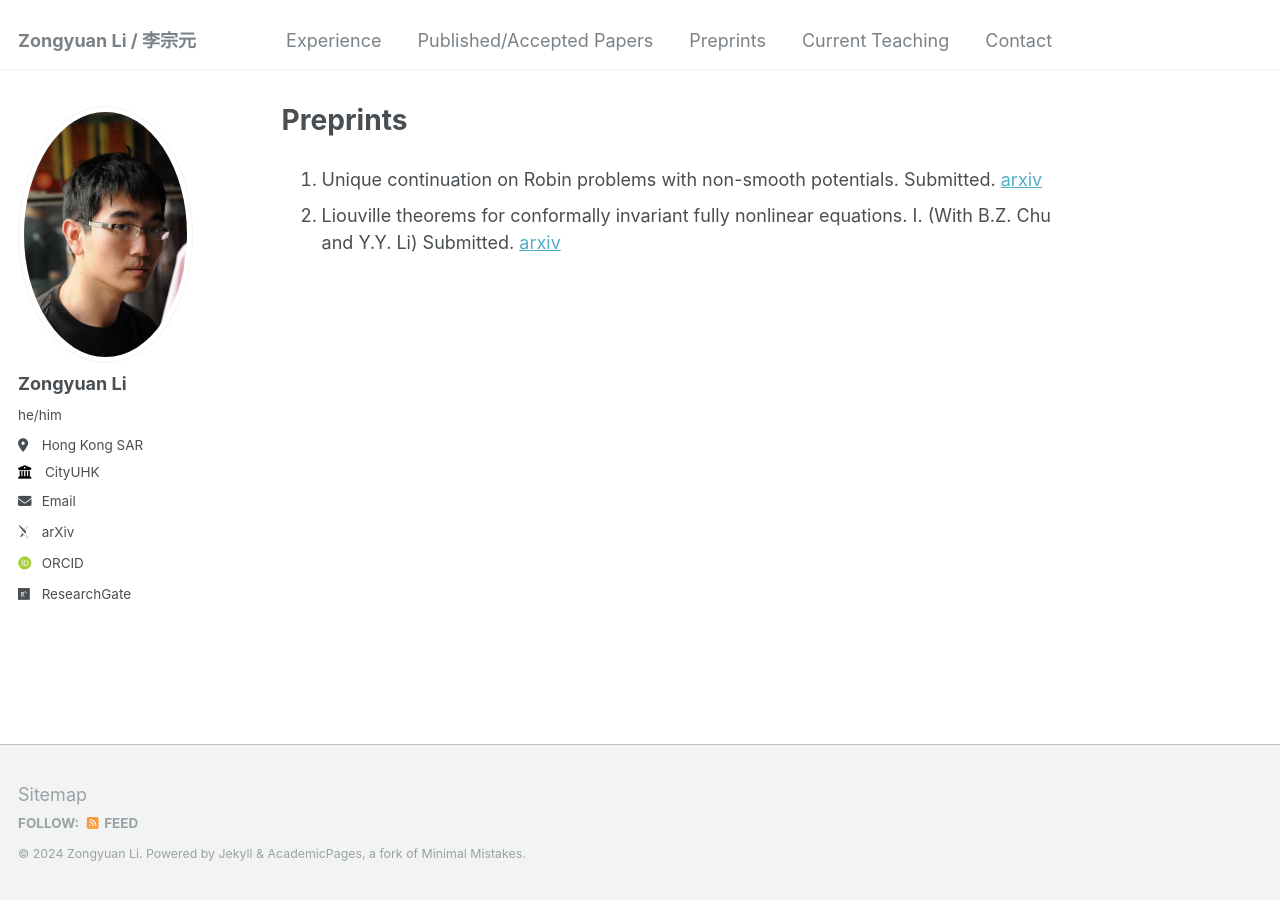
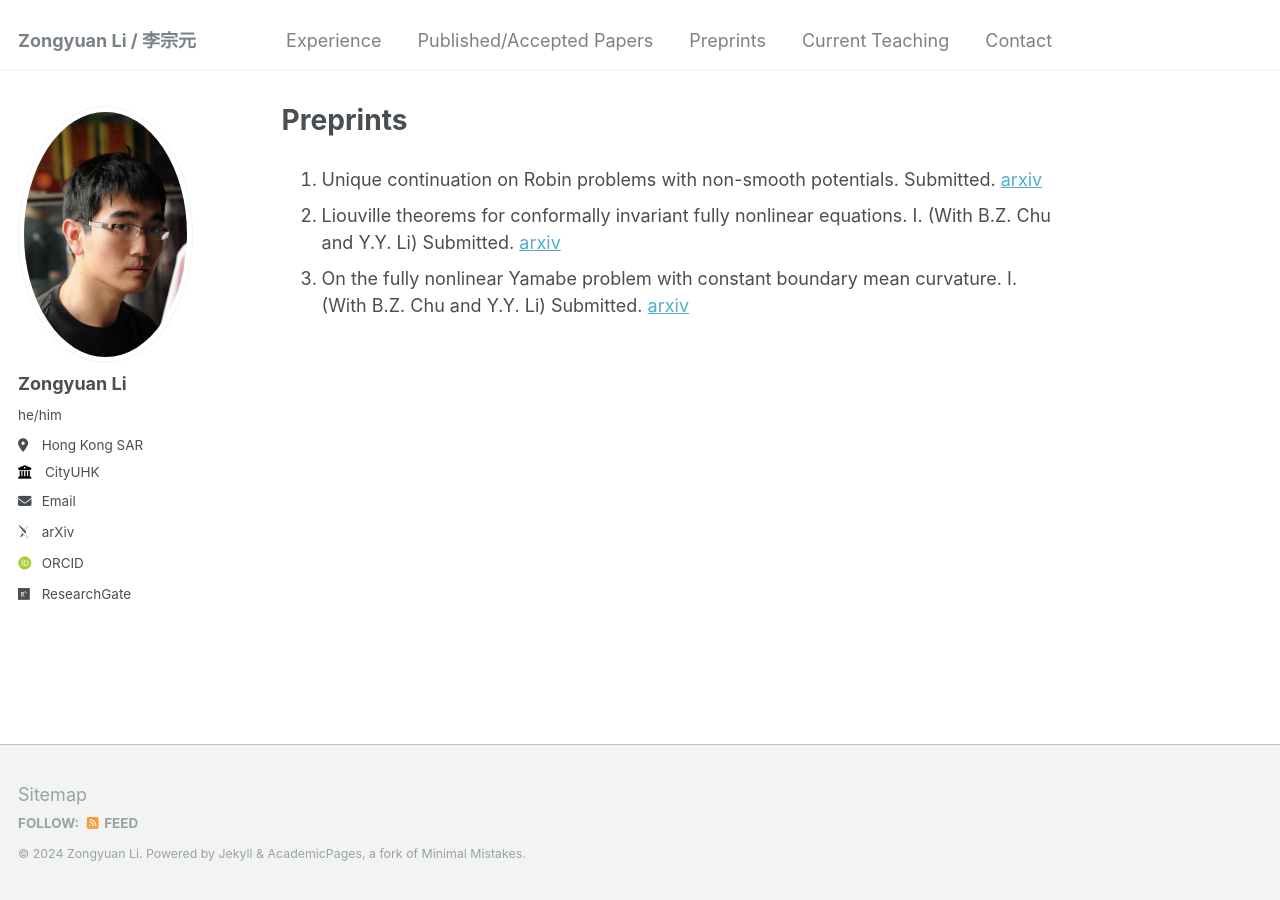
Before and after one commit to zongyuan-li/zongyuan-li.github.io, a Jekyll site: the page built from _pages/Preprints.md, in a window 1280 px wide. Built offline with Jekyll 4.4.1, drawn with Linux system fonts in a browser that asks for light colours; some web fonts are replaced.

Commit message:
Update Preprints.md

```diff
--- a/_pages/Preprints.md
+++ b/_pages/Preprints.md
@@ -9,3 +9,4 @@
 
   1. Unique continuation on Robin problems with non-smooth potentials.  Submitted. [arxiv](https://arxiv.org/abs/2304.04342)
   2. Liouville theorems for conformally invariant fully nonlinear equations. I. (With B.Z. Chu and Y.Y. Li) Submitted. [arxiv](https://arxiv.org/abs/2311.07542)
+  3. On the fully nonlinear Yamabe problem with constant boundary mean curvature. I. (With B.Z. Chu and Y.Y. Li) Submitted. [arxiv](https://arxiv.org/abs/2410.09683)
```
